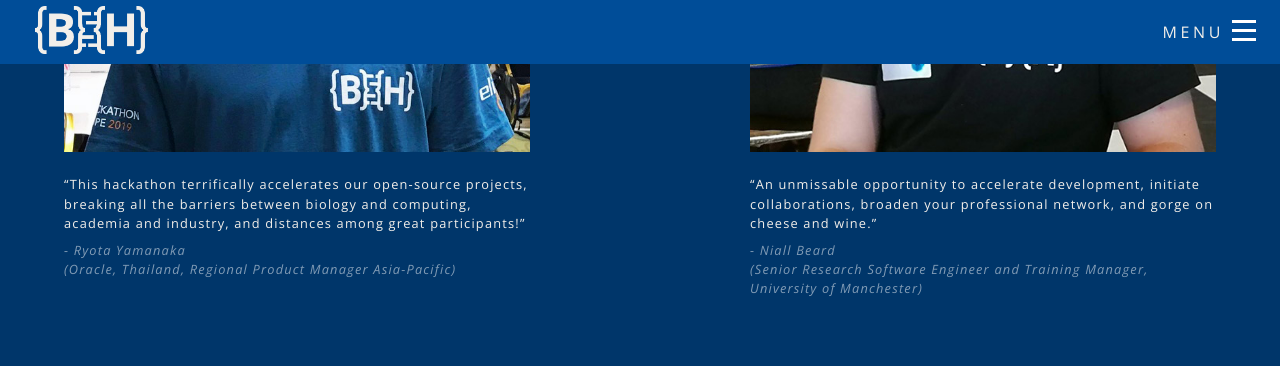
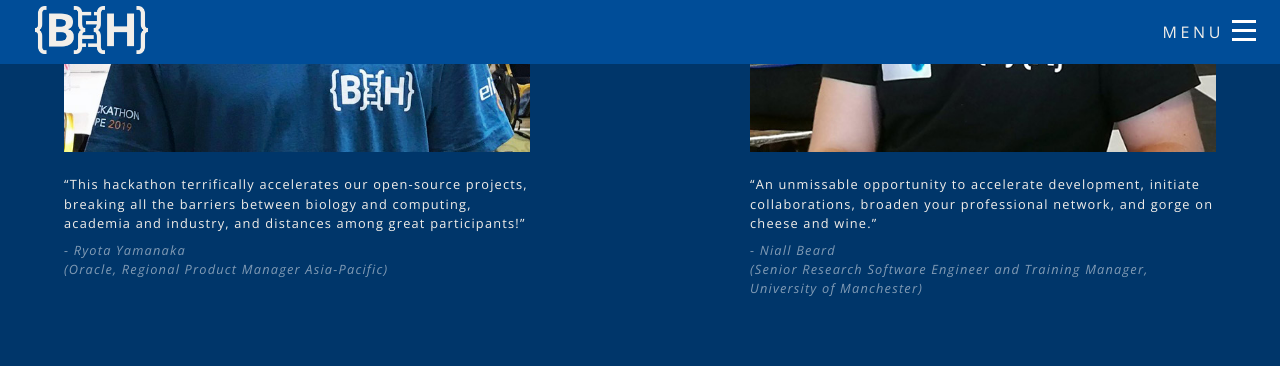
Before and after one commit to elixir-europe/biohackathon-europe-2021, a Jekyll site: the page built from index.html, in a window 1280 px wide and 900 px high, scrolled down 1418 px. Shown: the top 366 px of the window. Built offline with Jekyll 4.4.1, drawn with Linux system fonts in a browser that asks for light colours; nearby versions of some CDN libraries.

```diff
--- a/index.html
+++ b/index.html
@@ -61,7 +61,7 @@
 				<div class="5u 12u$(medium)">
 					<img src="images/ryota-yamanaka.jpg" alt="Ryota Yamanaka" style="width: 100%;" loading="lazy" />
 					<p class="small line-height-1 mb-2 mt-3">&ldquo;This hackathon terrifically accelerates our open-source projects, breaking all the barriers between biology and computing, academia and industry, and distances among great participants!&rdquo;</p>
-						<p class="small font-italic line-height-1 muted-color">- Ryota Yamanaka<br /> (Oracle, Thailand, Regional Product Manager Asia-Pacific)</p>
+						<p class="small font-italic line-height-1 muted-color">- Ryota Yamanaka<br /> (Oracle, Regional Product Manager Asia-Pacific)</p>
 				</div>
 				<div class="2u 12u$(medium)">
 
```
Also changed, not shown: 1 other file.
